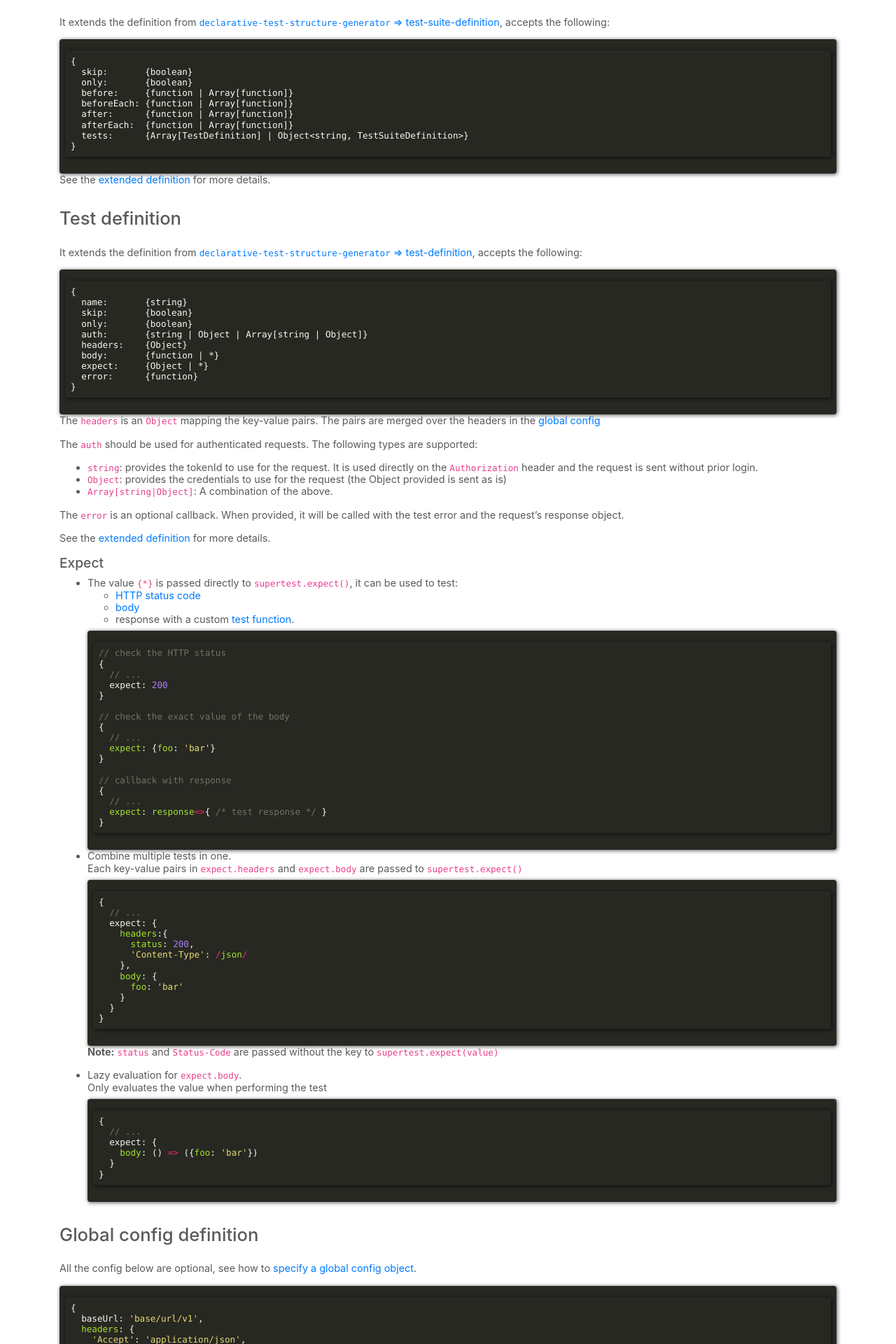
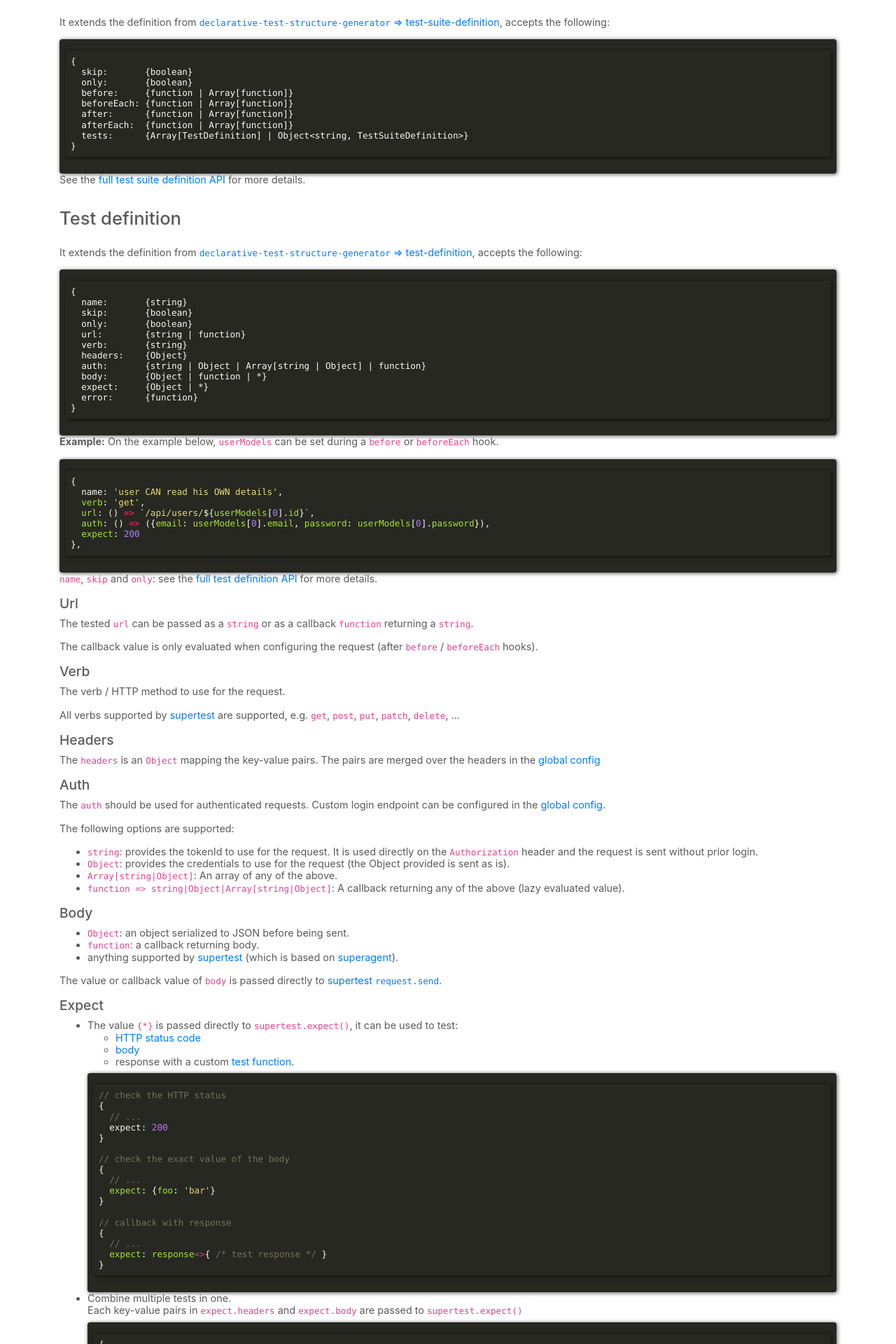
Before and after one commit to marc-ed-raffalli/marc-ed-raffalli.github.io, a Jekyll site: the page built from pages/en/projects/lb-declarative-e2e-test.md, in a window 1280 px wide. Shown: the part 2114-4034 px from the top of the page at 70% size. Built offline with Jekyll 4.4.1, drawn with Linux system fonts in a browser that asks for light colours; comment, search, counter and statistics services are not loaded; some of the changed text lies outside the part shown.

Commit message:
Documented new feature lb-declarative-e2e-test testDef.auth callback Fixed missing docs for lb-declarative-e2e-test docs

````diff
--- a/pages/en/projects/lb-declarative-e2e-test.md
+++ b/pages/en/projects/lb-declarative-e2e-test.md
@@ -32,7 +32,6 @@ tags:         [API, Automation, e2e, js, Loopback, Mocha, Node, NPM, Rest, Stron
 
 It combines and exposes API from [Mocha][mocha] and [supertest][supertest].
 The test generation logic has been moved to [`declarative-test-structure-generator`][testGen], check it out for the full API doc.
-
 
 ## Demo
 
@@ -117,7 +116,7 @@ It extends the definition from
 }
 ```
 
-See the [extended definition][testGen#testSuiteDefinition] for more details.
+See the [full test suite definition API][testGen#testSuiteDefinition] for more details.
 
 ### Test definition
 
@@ -129,28 +128,67 @@ It extends the definition from
   name:       {string}
   skip:       {boolean}
   only:       {boolean}
-  auth:       {string | Object | Array[string | Object]}
+  url:        {string | function}
+  verb:       {string}
   headers:    {Object}
-  body:       {function | *}
+  auth:       {string | Object | Array[string | Object] | function}
+  body:       {Object | function | *}
   expect:     {Object | *}
   error:      {function}
 }
 ```
 
+**Example:**
+On the example below, `userModels` can be set during a `before` or `beforeEach` hook.
+
+```js
+{
+  name: 'user CAN read his OWN details',
+  verb: 'get',
+  url: () => `/api/users/${userModels[0].id}`,
+  auth: () => ({email: userModels[0].email, password: userModels[0].password}),
+  expect: 200
+},
+```
+
+`name`, `skip` and `only`: see the [full test definition API][testGen#testDefinition] for more details.
+
+#### Url
+
+The tested `url` can be passed as a `string` or as a callback `function` returning a `string`.
+
+The callback value is only evaluated when configuring the request (after `before` / `beforeEach` hooks).
+
+#### Verb
+
+The verb / HTTP method to use for the request.
+
+All verbs supported by [supertest][supertest] are supported, e.g. `get`, `post`, `put`, `patch`, `delete`, ...
+
+#### Headers
+
 The `headers` is an `Object` mapping the key-value pairs.
 The pairs are merged over the headers in the [global config](#global-config-definition)
 
+#### Auth
+
 The `auth` should be used for authenticated requests.
-The following types are supported:
+Custom login endpoint can be configured in the [global config](#global-config-definition).
+
+The following options are supported:
 - `string`: provides the tokenId to use for the request.
   It is used directly on the `Authorization` header and the request is sent without prior login.
-- `Object`: provides the credentials to use for the request (the Object provided is sent as is)
-- `Array[string|Object]`: A combination of the above.
+- `Object`: provides the credentials to use for the request (the Object provided is sent as is).
+- `Array[string|Object]`: An array of any of the above.
+- `function => string|Object|Array[string|Object]`: A callback returning any of the above (lazy evaluated value).
 
-The `error` is an optional callback.
-When provided, it will be called with the test error and the request's response object.
+#### Body
 
-See the [extended definition][testGen#testDefinition] for more details.
+- `Object`: an object serialized to JSON before being sent.
+- `function`: a callback returning body.
+- anything supported by [supertest][supertest] (which is based on [superagent][superagent]).
+
+The value or callback value of `body` is passed directly to [supertest `request.send`][supertest].
 
 #### Expect
 
@@ -207,6 +245,13 @@ See the [extended definition][testGen#testDefinition] for more details.
     }
   }
   ```
+
+#### Error
+
+The `error` is an optional callback.
+When provided, it will be called with the test error and the request's response object.
+
+See [Debug a failed test](#debug-a-failed-test) for more details.
 
 ### Global config definition
 
@@ -345,4 +390,5 @@ DEBUG=lb-declarative-e2e-test npm test
 [debug]: https://www.npmjs.com/package/debug
 [loopback]: https://loopback.io/
 [mocha]: https://mochajs.org/
-[supertest]: https://github.com/visionmedia/supertest
+[supertest]: https://github.com/visionmedia/supertest/
+[superagent]: https://visionmedia.github.io/superagent/
````
Also changed, not shown: pages/en/projects/declarative-test-structure-generator.md (+11 -10 lines).
